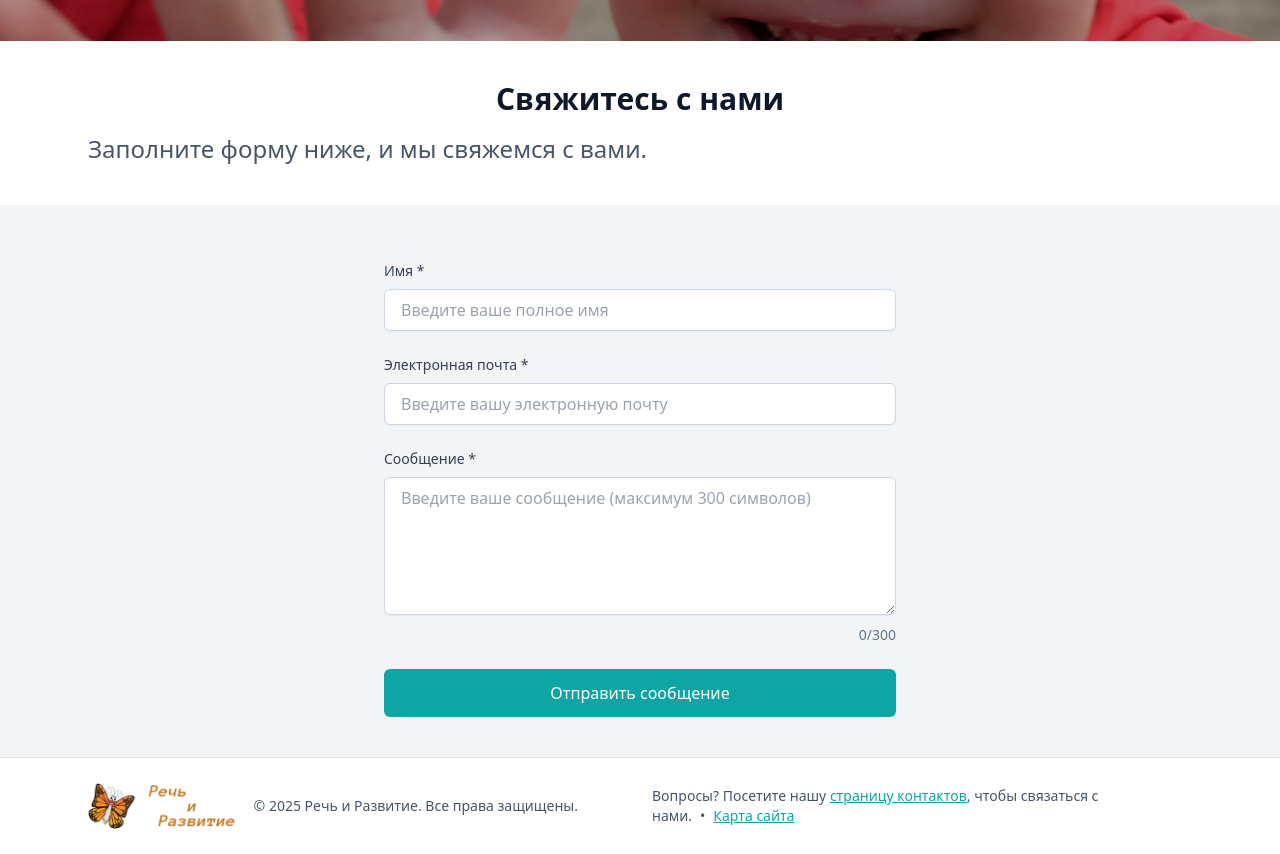
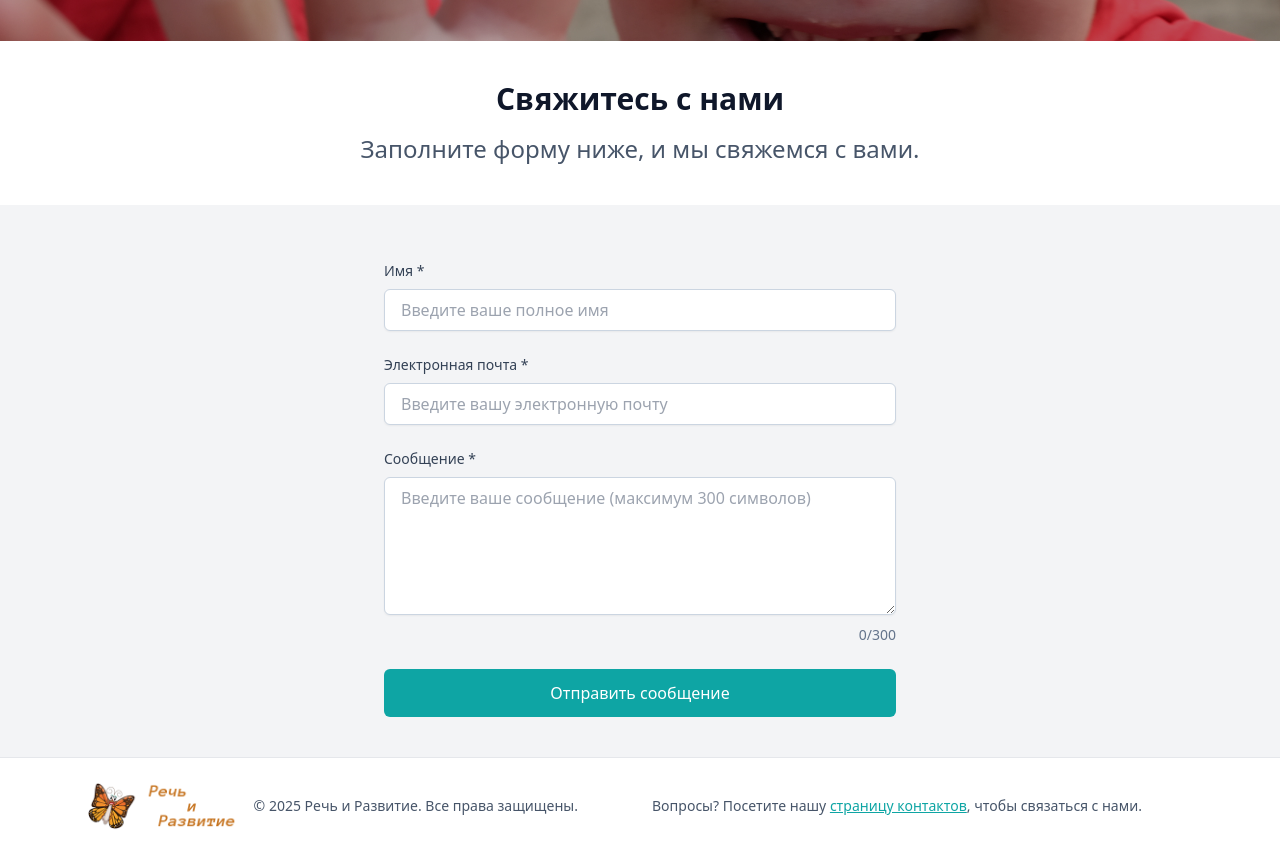
Before and after one commit to sebaural/speech-development, a React (Vite) app: page /contact in a window 1280 px wide. Shown: the part 360-1214 px from the top of the page. Built offline with nearby package versions, Linux system fonts and the light colour scheme.

Commit message:
hid sitemap visually, but visibale to crowlers

```diff
--- a/src/components/Footer.tsx
+++ b/src/components/Footer.tsx
@@ -17,9 +17,8 @@ export default function Footer() {
           <p className="text-sm text-slate-600">© {new Date().getFullYear()} Речь и Развитие. Все права защищены.</p>
         </div>
         <div className="flex items-center text-sm text-slate-600">
-          <p>Вопросы? Посетите нашу <a href="/contact" className="text-accent underline">страницу контактов</a>, чтобы связаться с нами.
-          <span className="mx-2">•</span>
-          <a href="/sitemap" className="text-accent underline">Карта сайта</a></p>
+          <p>Вопросы? Посетите нашу <a href="/contact" className="text-accent underline">страницу контактов</a>, чтобы связаться с нами.</p>
+          <a href="/sitemap" className="sr-only">Карта сайта</a>
         </div>
       </div>
     </footer>
--- a/src/pages/ContactPage.tsx
+++ b/src/pages/ContactPage.tsx
@@ -13,7 +13,7 @@ export default function ContactPage() {
       <section className="py-10">
         <div className="mx-auto max-w-6xl px-6">
           <h1 className="text-3xl font-bold text-center text-slate-900 mb-4">Свяжитесь с нами</h1>
-          <p className="mt-4 text-2xl text-slate-600">Заполните форму ниже, и мы свяжемся с вами.</p>
+          <p className="mt-4 sm:text-2xl text-slate-600 text-center" style={{ fontSize: 'clamp(1.3rem, 2.5vw, 1.5rem)' }}>Заполните форму ниже, и мы свяжемся с вами.</p>
         </div>
       </section>
       <section className="py-10 bg-gray-100">
```
